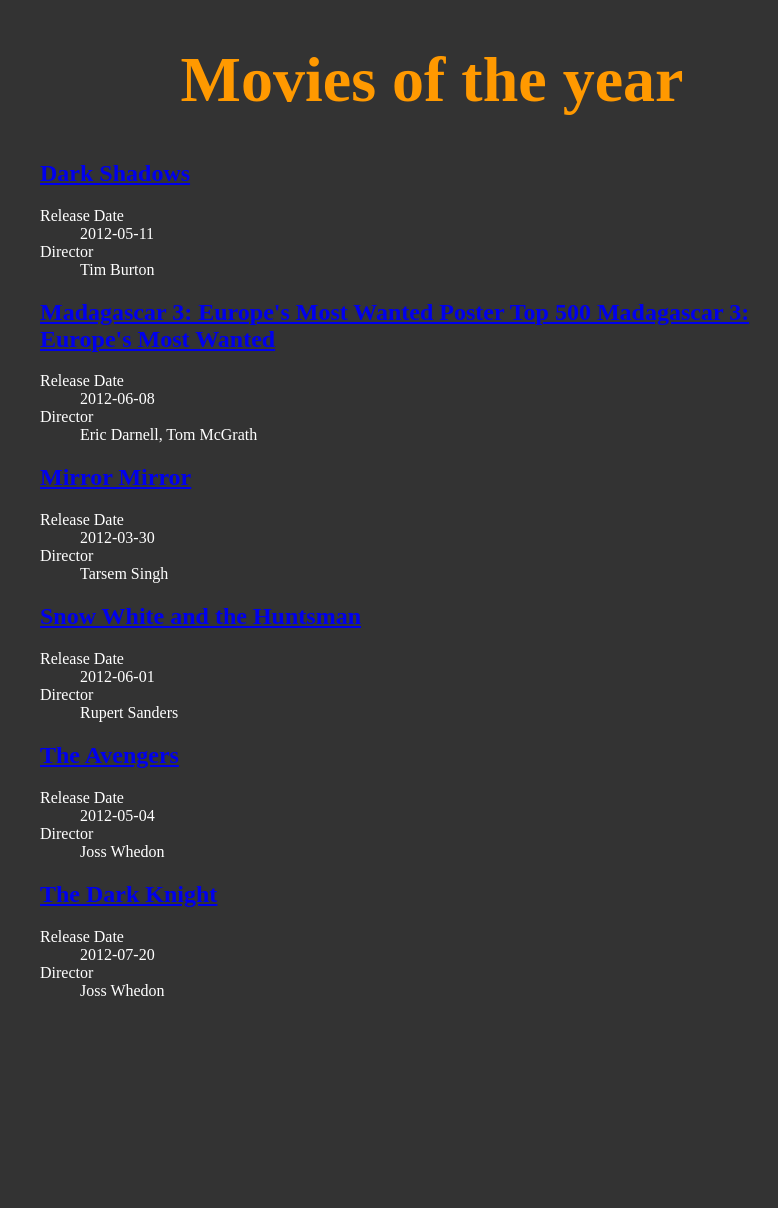
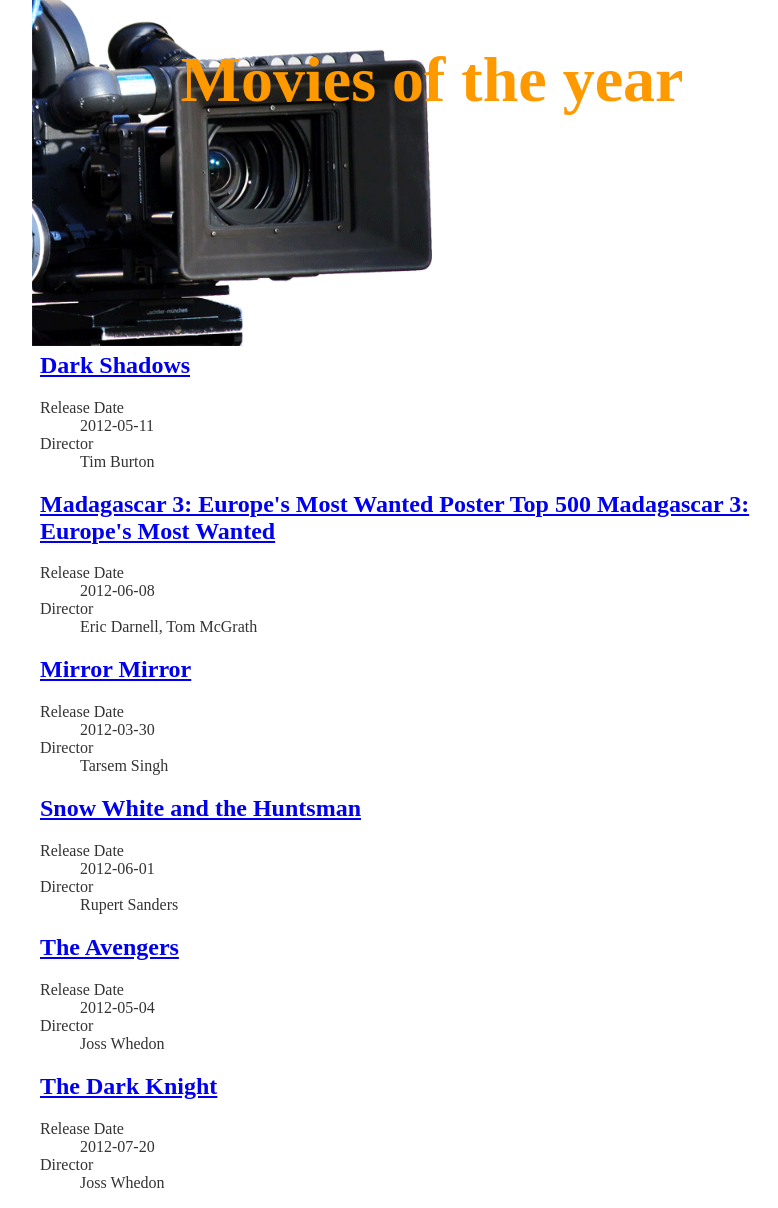
Before and after one commit to soudaou/assignments, a PHP site: page / in a window 1280 px wide. Shown: the whole page, without its empty margins (208-986 px from the left). Before the commit the page ends 996 px from the top, so only its background shows below. Run offline with PHP 8.4, Linux system fonts and the light colour scheme; data comes from the database, SQL or seed files in the repository.

Commit message:
changed background color to white

```diff
--- a/mtm1531/assignment-5/css/general.css
+++ b/mtm1531/assignment-5/css/general.css
@@ -7,19 +7,19 @@ html{
 	margin:0 auto;
 	padding:0;
 	width:50em;
-	background-color:#333;
+
 	font-family:"Century Gothic";
-	/*background: url(../images/camera.gif) no-repeat top left;*/
-	/*background-size:50%;*/
+	background: url(../images/camera.gif) no-repeat top left;
+	background-size:50%;
 }
 h1{
 	text-align:center;
 	color:#F90;
 	font-size:4em;
+	padding-bottom:3em;
 }
 dl{
-
-	color:#fff;
+	color:#333;
 }
 
 
```
